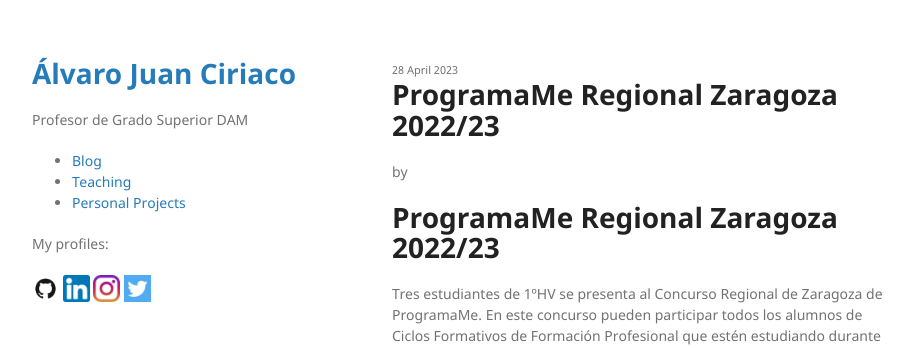
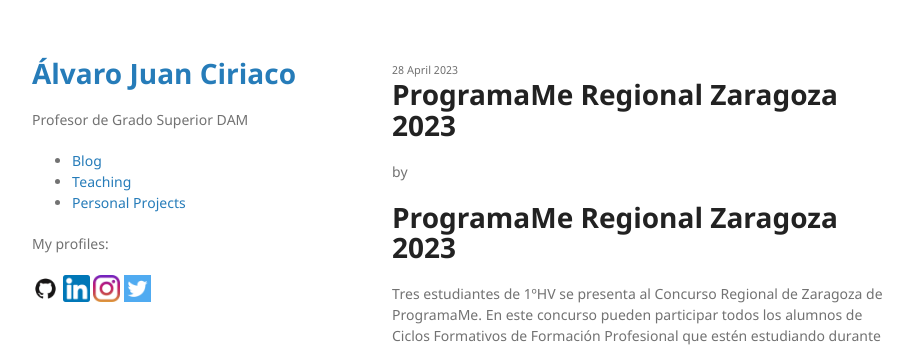
Before and after one commit to ajuan-salesianos/ajuan-salesianos.github.io, a Jekyll site: the page built from _posts/2023-04-28-programame-2023.md, in a window 1280 px wide. Shown: the top 348 px of the page, without its empty margins (178-1101 px from the left). Built offline with Jekyll 4.4.1, drawn with Linux system fonts in a browser that asks for light colours.

Commit message:
Update year 2023

```diff
--- a/_posts/2023-04-28-programame-2022-23.md
+++ b/_posts/2023-04-28-programame-2023.md
@@ -1,12 +1,12 @@
 ---
 layout: post
-title: "ProgramaMe Regional Zaragoza 2022/23"
+title: "ProgramaMe Regional Zaragoza 2023"
 date: 2023-04-28 18:05:00
-categories: programame-2022-23
+categories: programame-2023
 by: Álvaro Juan Ciriaco
 ---
 
-# ProgramaMe Regional Zaragoza 2022/23
+# ProgramaMe Regional Zaragoza 2023
 
 Tres estudiantes de 1ºHV se presenta al Concurso Regional de Zaragoza de ProgramaMe. En este concurso pueden participar todos los alumnos de Ciclos Formativos de Formación Profesional que estén estudiando durante el curso 2022-2023 en algún instituto o centro privado de las siguientes provincias o comunidades:
 *   Huesca
```
